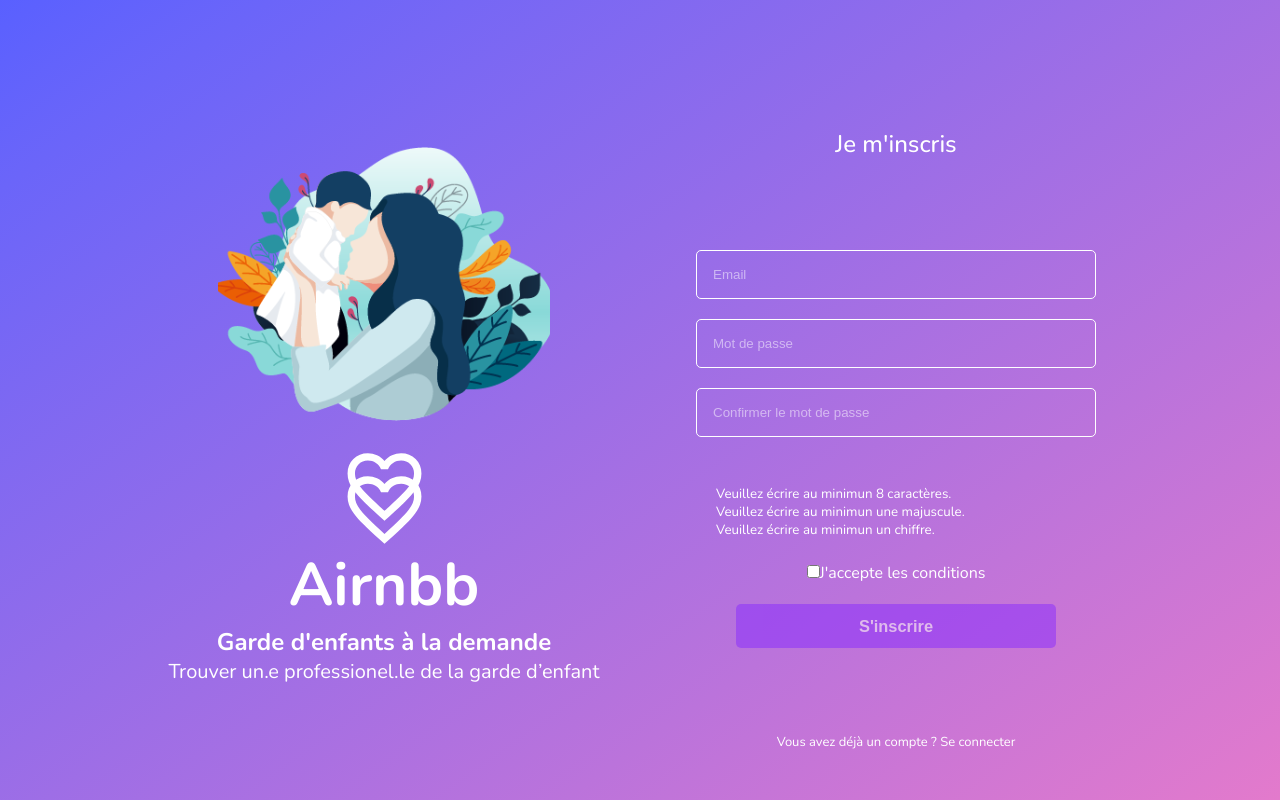
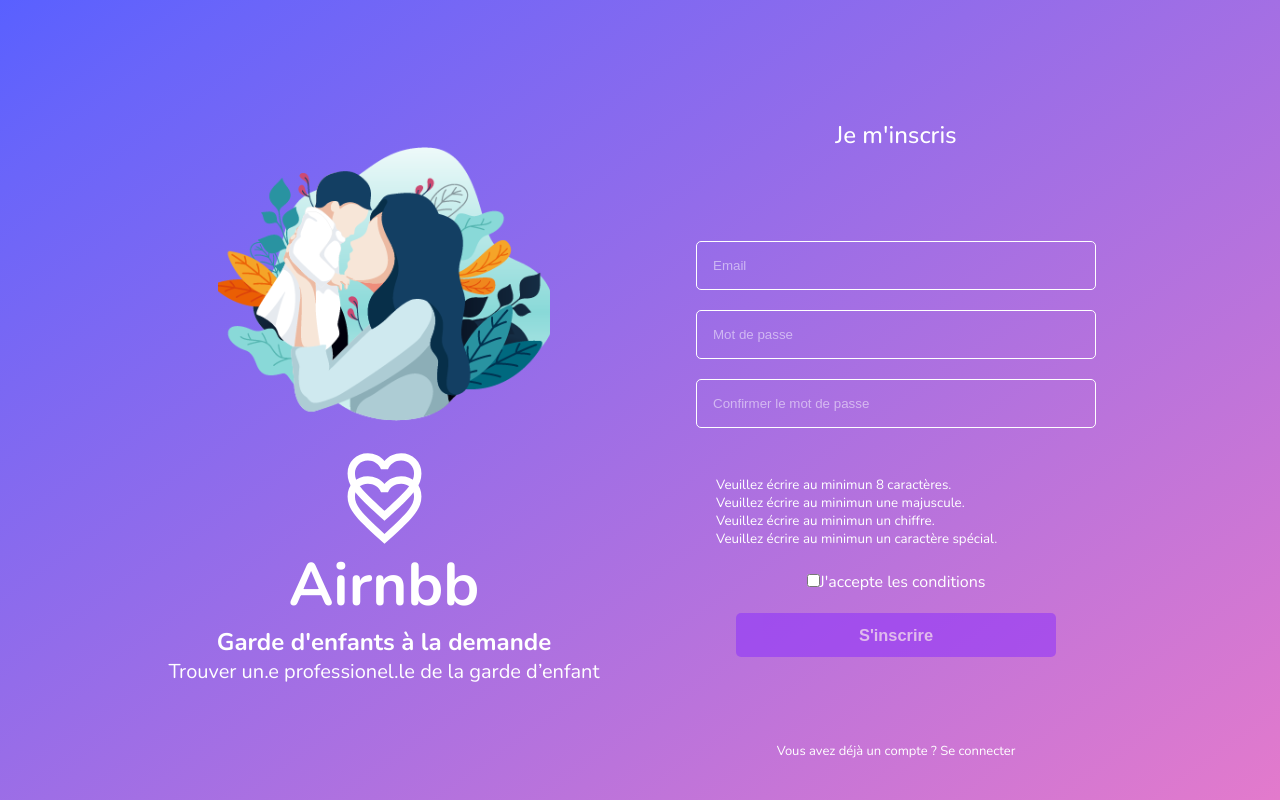
Before and after one commit to Al-lien/airbnnb-solo-project, a React (Vite) app in the folder frontend/: page /signup in a window 1280 px wide. Built offline with nearby package versions, Linux system fonts and the light colour scheme.

Commit message:
+ added regex to test special caracters in password

```diff
--- a/frontend/src/pages/intro/Signup.jsx
+++ b/frontend/src/pages/intro/Signup.jsx
@@ -69,6 +69,15 @@ function Signup() {
               >
                 Veuillez écrire au minimun un chiffre.
               </small>
+              <small
+                className={
+                  /[!@#$%^&*(),.?":{}|<>]/.test(firstPassword)
+                    ? "regexValid"
+                    : undefined
+                }
+              >
+                Veuillez écrire au minimun un caractère spécial.
+              </small>
             </ul>
           </div>
           <div>
```
